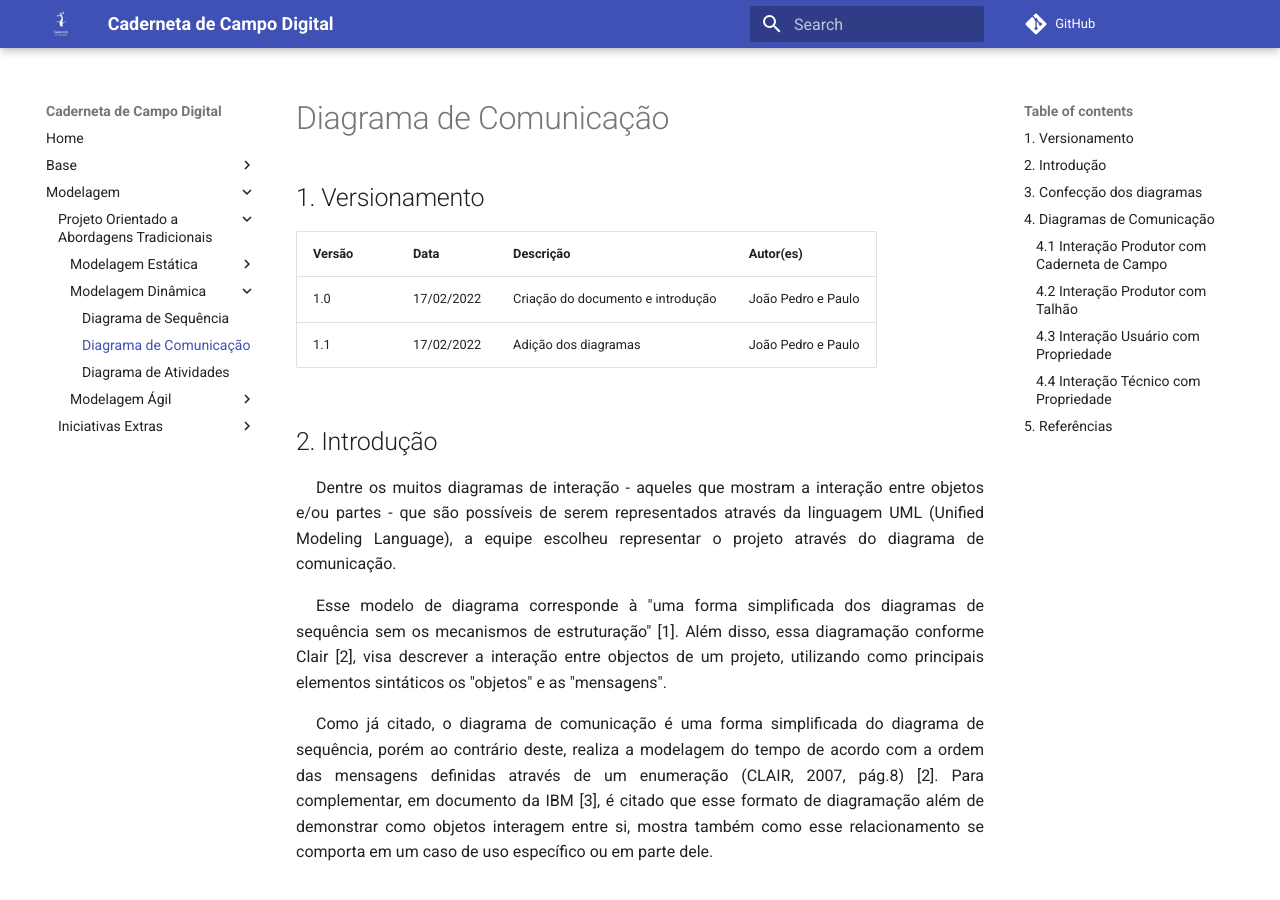
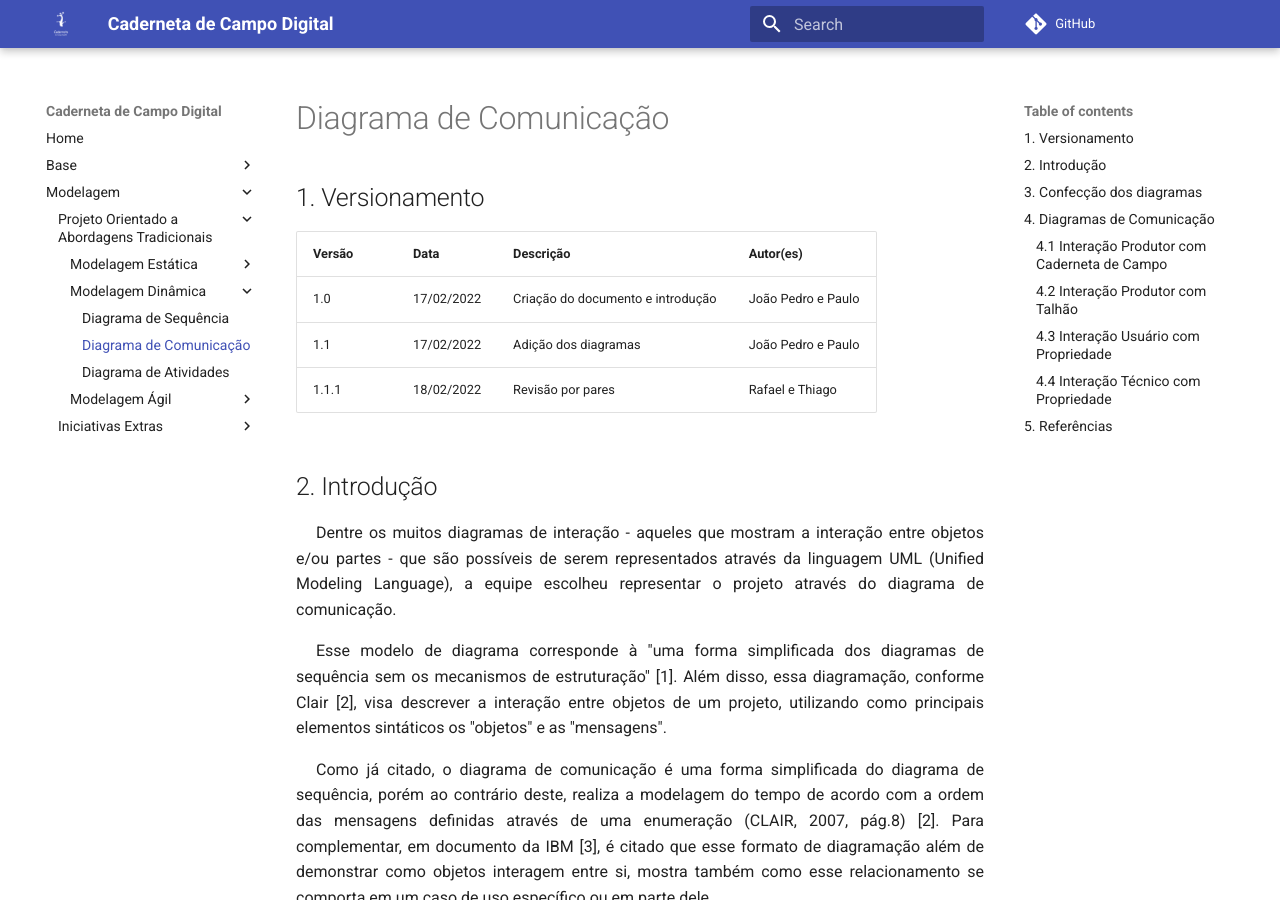
Before and after one commit to UnBArqDsw2021-2/2021.2_G4_CadernetaDeCampoDigital_docs, an MkDocs documentation site: the page built from docs/modelagem/dinamica/diagrama_de_comunicacao.md, in a window 1280 px wide and 900 px high. Built offline with MkDocs 1.6.1 and Material for MkDocs 9.7.7, drawn with Linux system fonts in a browser that asks for light colours; comment, search, counter and statistics services are not loaded; some of the changed text lies outside the part shown.

Commit message:
#61 Correções pós-review
Co-authored-by: PauloAbiAcl <pv.silva23@hotmail.com>

```diff
--- a/docs/modelagem/dinamica/diagrama_de_comunicacao.md
+++ b/docs/modelagem/dinamica/diagrama_de_comunicacao.md
@@ -6,13 +6,13 @@
 | ------ | -----        | ---------------------------------         | ------------ |
 | 1.0    | 17/02/2022   | Criação do documento e introdução         | João Pedro e Paulo |
 | 1.1    | 17/02/2022   | Adição dos diagramas                      | João Pedro e Paulo|
-<!-- | 1.1.1   | | Revisão por pares                         | | -->
+| 1.1.1  | 18/02/2022   | Revisão por pares                         | Rafael e Thiago|
 
 ## 2. Introdução
 
 <p align="justify" style="text-indent: 20px">Dentre os muitos diagramas de interação - aqueles que mostram a interação entre objetos e/ou partes - que são possíveis de serem representados através da linguagem UML (Unified Modeling Language), a equipe escolheu representar o projeto através do diagrama de comunicação.</p>
-<p align="justify" style="text-indent: 20px">Esse modelo de diagrama corresponde à "uma forma simplificada dos diagramas de sequência sem os mecanismos de estruturação" [1]. Além disso, essa diagramação conforme Clair [2], visa descrever a interação entre objectos de um projeto, utilizando como principais elementos sintáticos os "objetos" e as "mensagens".</p>
-<p align="justify" style="text-indent: 20px">Como já citado, o diagrama de comunicação é uma forma simplificada do diagrama de sequência, porém ao contrário deste, realiza a modelagem do tempo de acordo com a ordem das mensagens definidas através de um enumeração (CLAIR, 2007, pág.8) [2]. Para complementar, em documento da IBM [3], é citado que esse formato de diagramação além de demonstrar como objetos interagem entre si, mostra também como esse relacionamento se comporta em um caso de uso específico ou em parte dele.</p>
+<p align="justify" style="text-indent: 20px">Esse modelo de diagrama corresponde à "uma forma simplificada dos diagramas de sequência sem os mecanismos de estruturação" [1]. Além disso, essa diagramação, conforme Clair [2], visa descrever a interação entre objetos de um projeto, utilizando como principais elementos sintáticos os "objetos" e as "mensagens".</p>
+<p align="justify" style="text-indent: 20px">Como já citado, o diagrama de comunicação é uma forma simplificada do diagrama de sequência, porém ao contrário deste, realiza a modelagem do tempo de acordo com a ordem das mensagens definidas através de uma enumeração (CLAIR, 2007, pág.8) [2]. Para complementar, em documento da IBM [3], é citado que esse formato de diagramação além de demonstrar como objetos interagem entre si, mostra também como esse relacionamento se comporta em um caso de uso específico ou em parte dele.</p>
 
 ## 3. Confecção dos diagramas
 <p align="justify" style="text-indent: 20px">Para a realização dos diagramas foi utilizada a ferramenta online <a href="https://lucidchart.com">LucidChart</a>, em conjunto com o canal de comunicação principal da equipe (Discord) entre os integrantes João Pedro e Paulo durante uma hora do dia 17 de fevereiro de 2022.</p>
```
Also changed, not shown: docs/assets/modelagem/dinamica/diagramaComunicacao3.svg.
